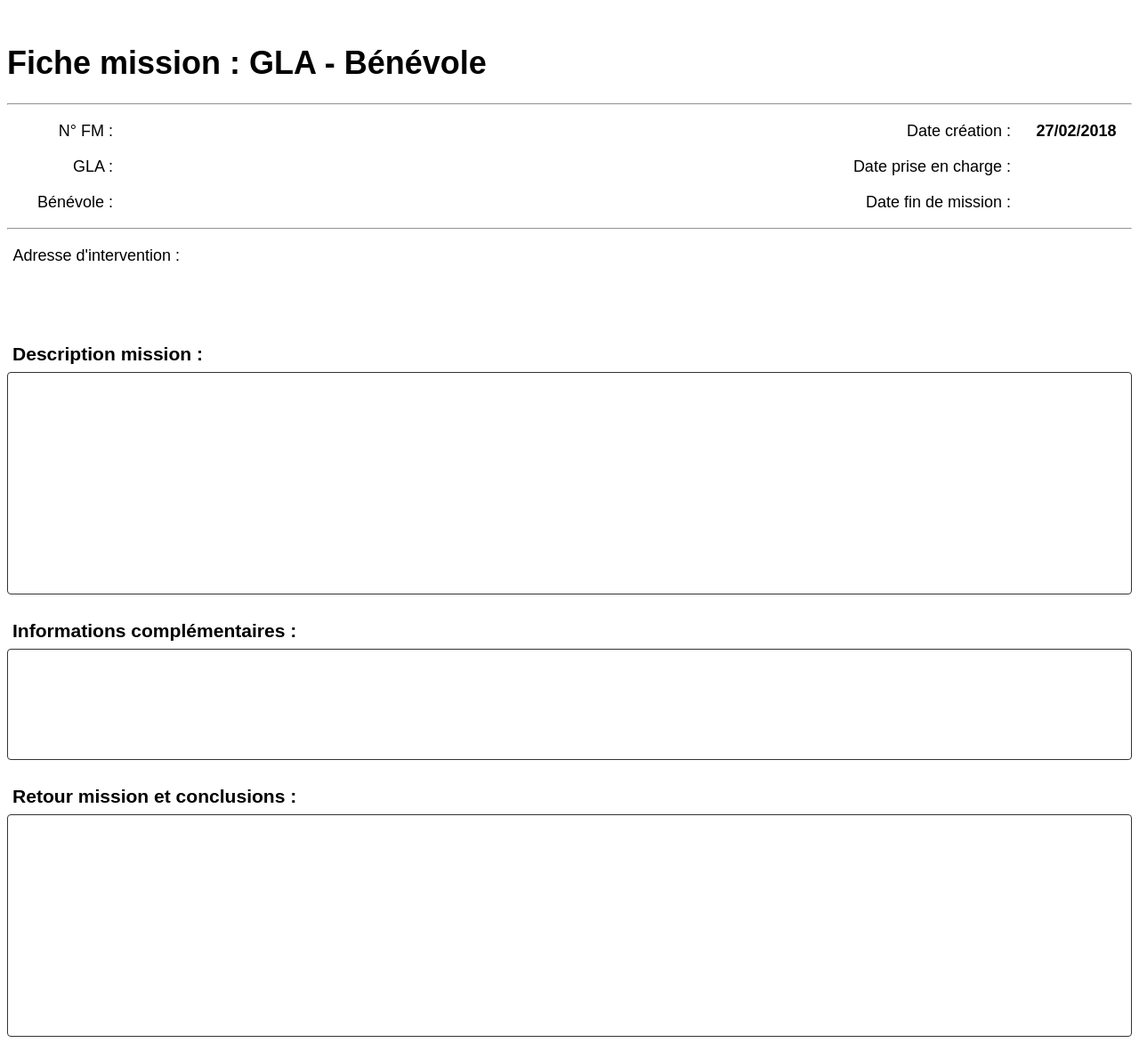
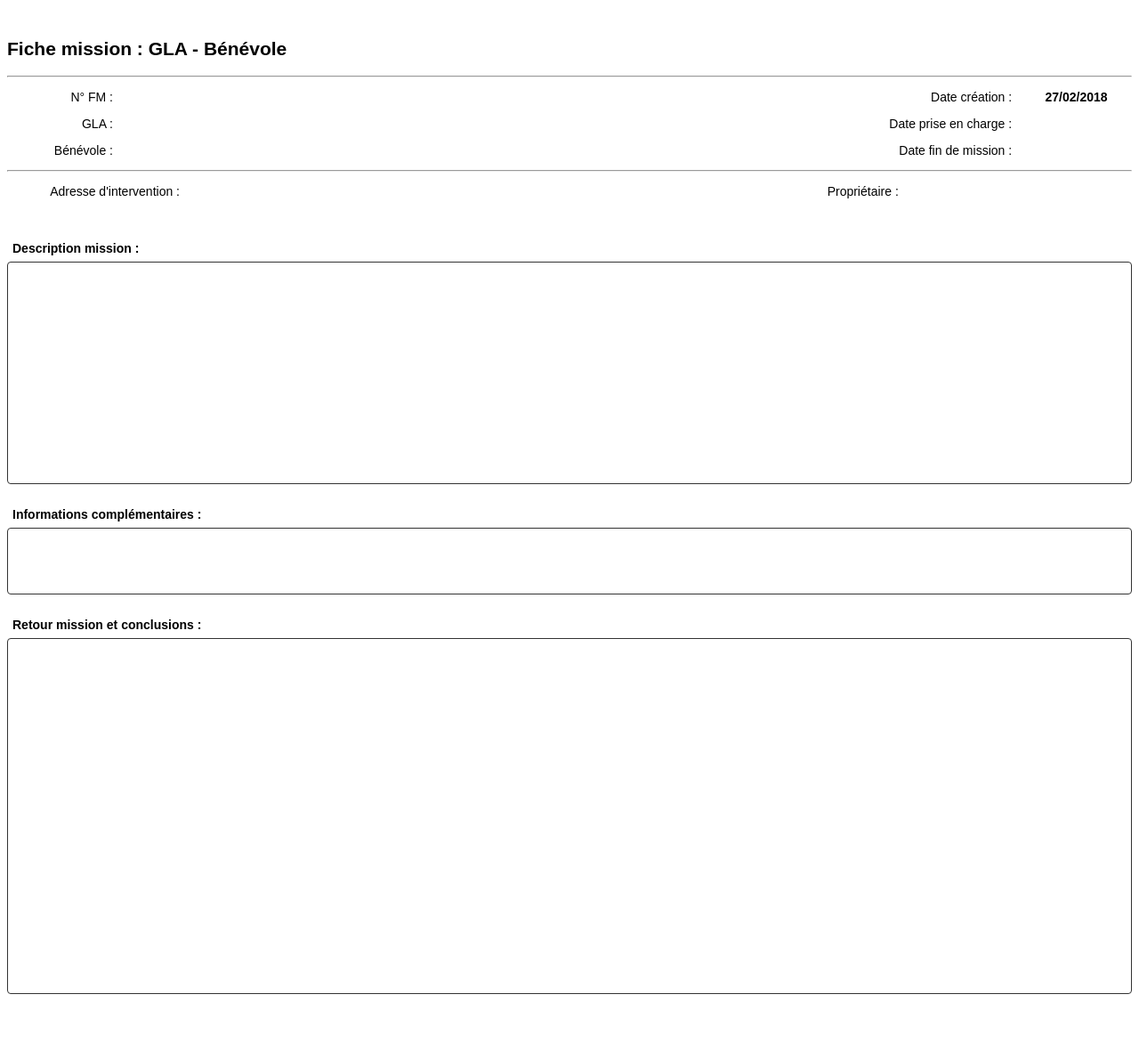
Before and after one commit to LiliceD/HHMissions, a Symfony app: template templates/pdf/mission.html.twig in a window 1280 px wide. Shown: the whole page at 89% size. After the commit the page ends 1117 px from the top, so only its background shows below. Run offline with Twig, Linux system fonts and the light colour scheme; the template is opened without the code that fills it, so the values that code supplies are empty; some libraries are stand-ins or nearby versions.

Commit message:
missing frontend for accomodation owner type

```diff
--- a/src/Form/AccomodationType.php
+++ b/src/Form/AccomodationType.php
@@ -25,10 +25,9 @@ class AccomodationType extends AbstractType
             ->add('postalCode', null, array('label' => 'Code postal :'))
             ->add('city', null, array('label' => 'Ville :'))
             ->add('ownerType', ChoiceType::class, array(
-                // Dropdown from Accomodation table
                 'choices' => Accomodation::getOwnerTypes(),
-                'label' => 'Propriétaire :'
-                // 'placeholder' => false
+                'label' => 'Propriétaire :',
+                'placeholder' => '-'
             ))
             ->add('access', null, array('label' => 'Accès :', 'required' => false))
         ;
--- a/templates/base.html.twig
+++ b/templates/base.html.twig
@@ -9,11 +9,12 @@
     <link rel="icon" type="image/ico" href="{{ absolute_url(asset('style/images/favicon.ico')) }}" />
 
     {% block stylesheets %}
-      <link href="{{ asset('style/css/style.css') }}" rel="stylesheet">
       <!-- Bootstrap -->
       <link rel="stylesheet" href="https://maxcdn.bootstrapcdn.com/bootstrap/4.0.0/css/bootstrap.min.css" integrity="sha384-Gn5384xqQ1aoWXA+058RXPxPg6fy4IWvTNh0E263XmFcJlSAwiGgFAW/dAiS6JXm" crossorigin="anonymous">
       <!-- Font Awesome -->
       <script defer src="https://use.fontawesome.com/releases/v5.0.6/js/all.js"></script>
+
+      <link href="{{ asset('style/css/style.css') }}" rel="stylesheet">
     {% endblock %}
 
   </head>
@@ -22,7 +23,7 @@
     {% block nav %}
       <nav class="navbar navbar-expand-sm navbar-dark bg-primary">
         <div class="container">
-          <span class="navbar-brand mb-0 h1" href="{{ path('app_missions_list') }}"">Fiches Mission</span>
+          <span class="navbar-brand mb-0 h1" href="{{ path('app_missions_list') }}">Fiches Mission</span>
           <button class="navbar-toggler" type="button" data-toggle="collapse" data-target="#navbarNavAltMarkup" aria-controls="navbarNavAltMarkup" aria-expanded="false" aria-label="Toggle navigation">
             <span class="navbar-toggler-icon"></span>
           </button>
--- a/templates/mission/list.html.twig
+++ b/templates/mission/list.html.twig
@@ -14,7 +14,7 @@
 
     <thead class="thead-light">
       <tr>
-        <th scope="col">#</th>
+        <th scope="col">N°</th>
         <th scope="col">Date demande</th>
         <th scope="col">Provenance GLA</th>
         <th scope="col">Adresse</th>
--- a/templates/pdf/mission.html.twig
+++ b/templates/pdf/mission.html.twig
@@ -4,18 +4,18 @@
   <style>
     .pdf-content {
       font-family: Arial;
-      font-size: 18px;
+      font-size: 14px;
     }
 
-    *, *:before, *:after {
+    * {
       -webkit-box-sizing: border-box;
       -moz-box-sizing: border-box;
       box-sizing: border-box;
     }
 
     .cell {
-      height: 40px;
-      line-height: 40px;
+      height: 30px;
+      line-height: 30px;
       padding: 0px 6px;
       font-weight: bold;
     }
@@ -51,20 +51,28 @@
       text-align: center;
     }
 
+    .owner {
+      font-weight: normal;
+    }
+
     .mission-block {
-      margin-top: 50px;
     }
 
     .textarea {
       height: 250px;
       margin-bottom: 16px;
       padding: 8px 12px;
+      font-size: 14px;
       border: 1px solid #333;
       border-radius: 4px;
     }
 
     .info {
-      height: 125px;
+      height: 75px;
+    }
+
+    .conclusions {
+      height: 400px;
     }
   </style>
 {% endblock %}
@@ -76,7 +84,7 @@
 
   <div class="pdf-content">
 
-    <h1>Fiche mission : GLA - Bénévole</h1>
+    <h2>Fiche mission : GLA - Bénévole</h2>
 
     <hr>
 
@@ -144,6 +152,12 @@
       <div class="inline-block cell address">
         {{ mission.accomodation.address }}
       </div>
+      <div class="inline-block width-md cell label">
+        Propriétaire :
+      </div>
+      <div class="inline-block cell owner">
+        {{ mission.accomodation.ownerType }}
+      </div>
     </div>
 
     <br>
@@ -151,22 +165,22 @@
     {# Mission description + info + conclusions #}
     <div class="mission-block">
       <div class="cell">
-        <h3>Description mission :</h3>
+        <h4>Description mission :</h4>
       </div>
       <div class="textarea">
-        {{ mission.description }}
+        {{ mission.description|nl2br }}
       </div>
       <div class="cell">
-        <h3>Informations complémentaires :</h3>
+        <h4>Informations complémentaires :</h4>
       </div>
       <div class="textarea info">
-        {{ mission.info }}
+        {{ mission.info|nl2br }}
       </div>
       <div class="cell">
-        <h3>Retour mission et conclusions :</h3>
+        <h4>Retour mission et conclusions :</h4>
       </div>
-      <div class="textarea">
-        {{ mission.conclusions }}
+      <div class="textarea conclusions">
+        {{ mission.conclusions|nl2br }}
       </div>
     </div>
 
```
Also changed, not shown: src/Form/MissionType.php (+6 -4 lines), templates/mission/view.html.twig (+11 -1 lines), 4 other files.
